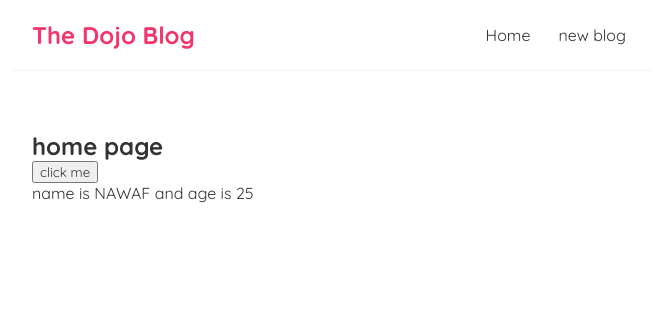
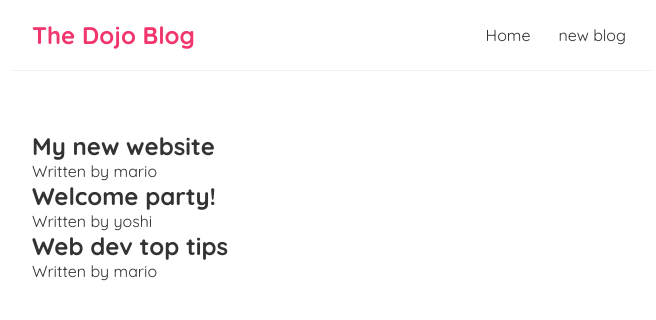
Before and after one commit to Nawaf-Helabi/react-training, a React (Create React App) app: page / in a window 1280 px wide. Shown: the top 320 px of the page, without its empty margins (308-964 px from the left). Built offline with nearby package versions, Linux system fonts and the light colour scheme.

Commit message:
tutorial-10

```diff
--- a/src/Home.js
+++ b/src/Home.js
@@ -1,21 +1,20 @@
 import React, { useState } from 'react'
 
 const Home = () => {
-    const [name, setName] = useState('NAWAF')
-    const [age,setAge]=useState(25)
-    const handleClick=() => {
-        setName('AHMED')
-        setAge(30)
-    }
-
-
+    const [blogs, setBlogs] = useState([
+        { title: 'My new website', body: 'lorem ipsum...', author: 'mario', id: 1 },
+        { title: 'Welcome party!', body: 'lorem ipsum...', author: 'yoshi', id: 2 },
+        { title: 'Web dev top tips', body: 'lorem ipsum...', author: 'mario', id: 3 }
+      ])
   return (
     <div className='home'>
-     <h2>home page</h2>
-      <button onClick={handleClick}>click me</button>
-      <p>name is {name} and age is {age}</p>
+             {blogs.map(blog => (
+        <div className="blog-preview" key={blog.id} >
+          <h2>{ blog.title }</h2>
+          <p>Written by { blog.author }</p>
+        </div>
+      ))}
     </div>
-
   )
 }
 
```
